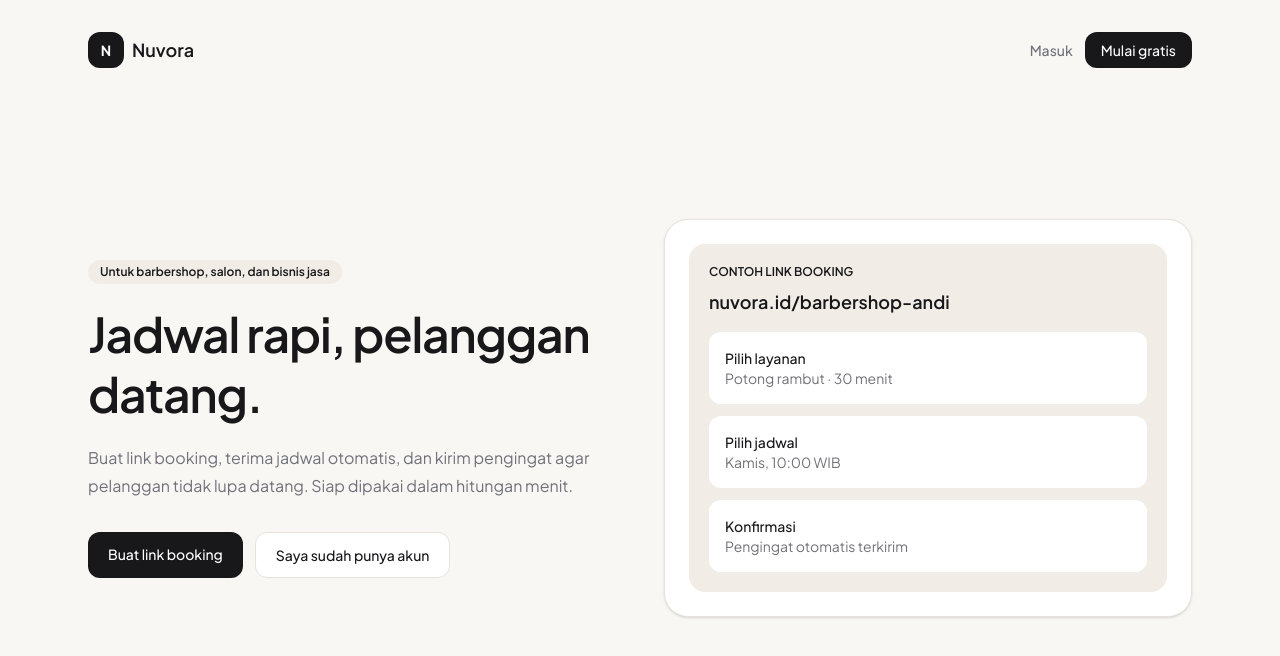
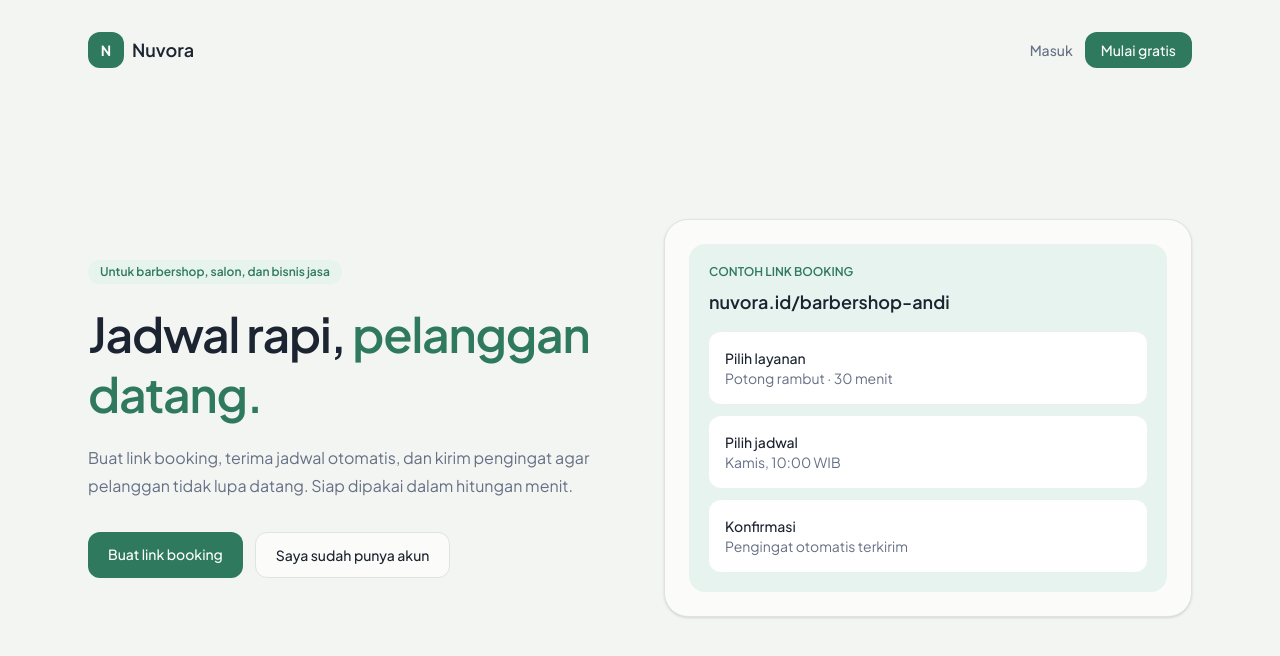
Before and after one commit to teukuaditya/Nuvora, a Next.js app: page / in a window 1280 px wide. Shown: the top 656 px of the page. Built offline with nearby package versions, Linux system fonts and the light colour scheme; a web font is replaced by a local one.

Commit message:
style: lembutkan palet dan tambah aksen hijau

```diff
--- a/app/globals.css
+++ b/app/globals.css
@@ -3,54 +3,54 @@
 @custom-variant dark (&:where(.dark, .dark *));
 
 :root {
-  --background: #f8f7f4;
-  --foreground: #18181b;
-  --surface: #ffffff;
-  --surface-alt: #fcfcfb;
-  --muted: #71717a;
-  --border: #e7e3dc;
-  --accent: #18181b;
-  --accent-soft: #f1ede6;
+  --background: #f3f5f2;
+  --foreground: #1b2430;
+  --surface: #fbfcfa;
+  --surface-alt: #eef3ef;
+  --muted: #667085;
+  --border: #dde5df;
+  --accent: #2f7a5e;
+  --accent-soft: #e7f3ee;
   --gold: #a17c43;
-  --now: #18181b;
-  --sidebar: #ffffff;
-  --sidebar-muted: #71717a;
-  --sidebar-active: #f3efe8;
+  --now: #2f7a5e;
+  --sidebar: #fbfcfa;
+  --sidebar-muted: #667085;
+  --sidebar-active: #e7f3ee;
   /* legacy */
-  --brand: #18181b;
-  --brand-dark: #0f0f12;
-  --brand-soft: #f1ede6;
-  --tinta: #18181b;
-  --porselen: #f8f7f4;
-  --putih: #ffffff;
-  --garis: #e7e3dc;
+  --brand: #2f7a5e;
+  --brand-dark: #26664f;
+  --brand-soft: #e7f3ee;
+  --tinta: #1b2430;
+  --porselen: #f3f5f2;
+  --putih: #fbfcfa;
+  --garis: #dde5df;
   --merah-tiang: #d6322e;
   --biru-tiang: #2f5d9b;
 }
 
 .dark {
-  --background: #111318;
-  --foreground: #f3f4f6;
-  --surface: #181b22;
-  --surface-alt: #1d212a;
-  --muted: #9ca3af;
-  --border: #2a303b;
-  --accent: #d4b475;
-  --accent-soft: #252219;
+  --background: #141a17;
+  --foreground: #edf2ee;
+  --surface: #1a211d;
+  --surface-alt: #223029;
+  --muted: #a3b0a8;
+  --border: #2c3932;
+  --accent: #7bc4a4;
+  --accent-soft: #22362d;
   --gold: #d4b475;
-  --now: #f3f4f6;
-  --sidebar: #161920;
-  --sidebar-muted: #9ca3af;
-  --sidebar-active: #232834;
-  --brand: #d4b475;
-  --brand-dark: #c3a463;
-  --brand-soft: #252219;
-  --tinta: #f3f4f6;
-  --porselen: #111318;
-  --putih: #181b22;
-  --garis: #2a303b;
-  --merah-tiang: #d6322e;
-  --biru-tiang: #7ba4e0;
+  --now: #7bc4a4;
+  --sidebar: #18201c;
+  --sidebar-muted: #a3b0a8;
+  --sidebar-active: #24362d;
+  --brand: #7bc4a4;
+  --brand-dark: #69b391;
+  --brand-soft: #22362d;
+  --tinta: #edf2ee;
+  --porselen: #141a17;
+  --putih: #1a211d;
+  --garis: #2c3932;
+  --merah-tiang: #e06a66;
+  --biru-tiang: #8ab4e6;
 }
 
 @theme inline {
```
